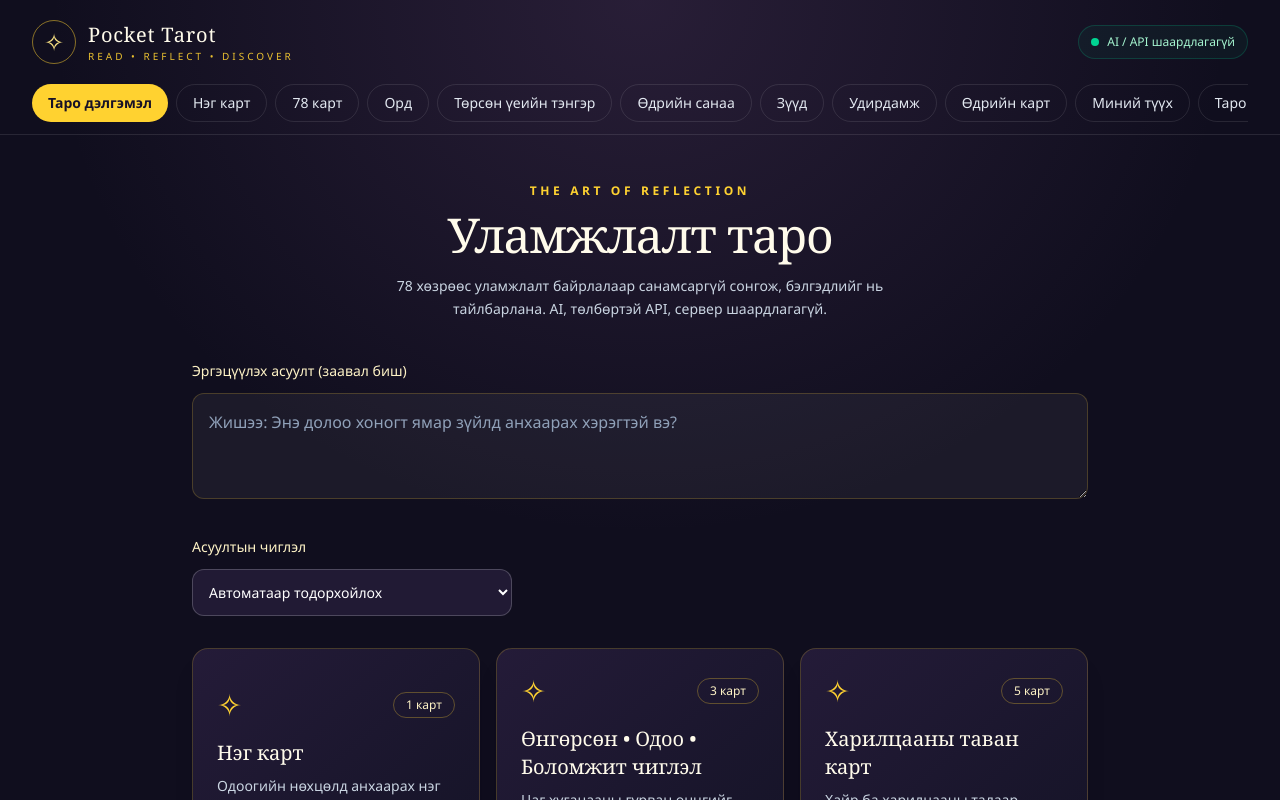
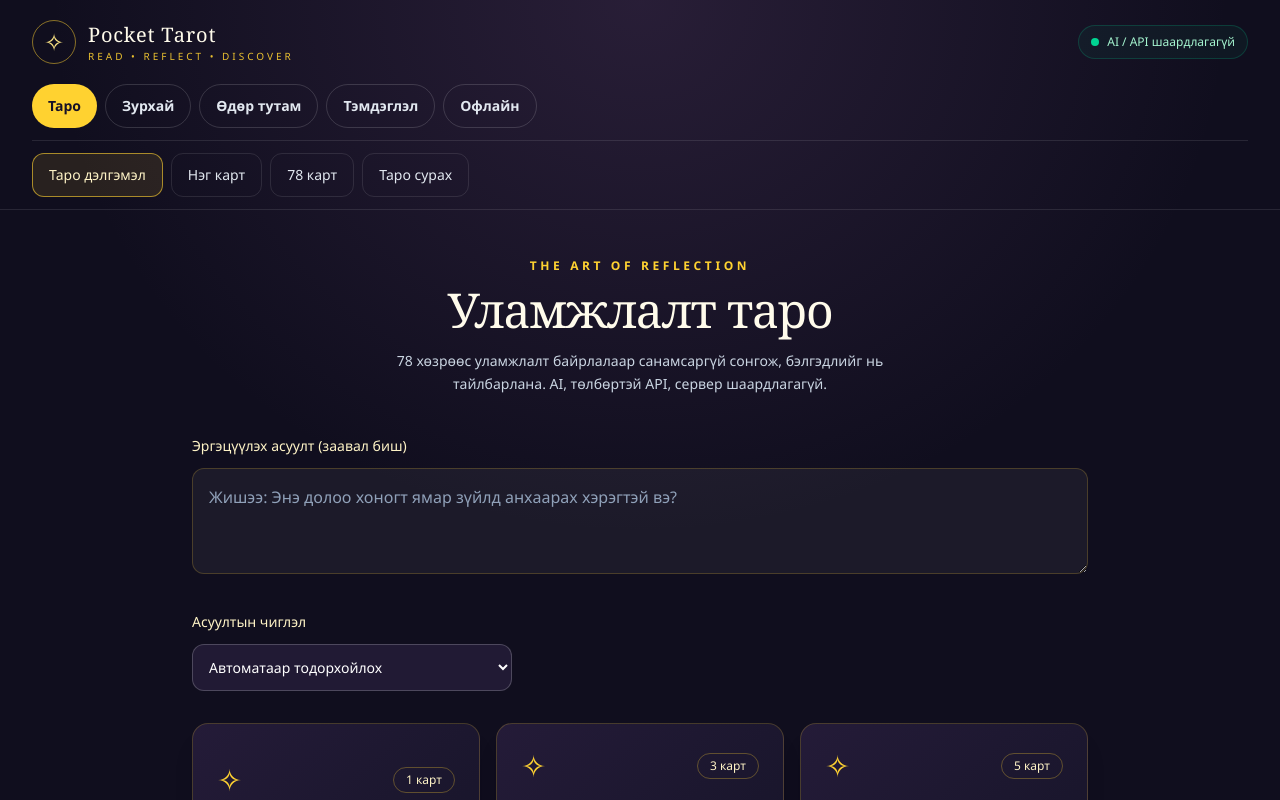
Before and after one commit to osohbayr1016/pocket-tarot, a Next.js app in the folder front-end/: page / in a window 1280 px wide. Shown: the top 800 px of the page. Built offline with nearby package versions, Linux system fonts and the light colour scheme.

Commit message:
feat(ux): add grouped section nav, deep links and browser history

```diff
--- a/front-end/src/app/page.tsx
+++ b/front-end/src/app/page.tsx
@@ -1,6 +1,6 @@
 "use client";
 
-import { useMemo, useState } from "react";
+import { useEffect, useMemo, useState } from "react";
 import dynamic from "next/dynamic";
 import { tarotCards, type TarotCard } from "./data/tarotCards";
 import { secureRandomInt } from "./lib/offlineEngine";
@@ -20,22 +20,7 @@ const NatalChartPage = dynamic(() => import("./components/NatalChartPage"), {
 });
 import CardDetailsDialog from "./components/CardDetailsDialog";
 import OfflineDeckManager from "./components/OfflineDeckManager";
-
-type Section = "reading" | "single" | "library" | "horoscope" | "daily" | "dream" | "guidance" | "history" | "daily-card" | "learn" | "natal" | "offline";
-const sections: {id: Section; label: string}[] = [
-  {id:"reading",label:"Таро дэлгэмэл"},
-  {id:"single",label:"Нэг карт"},
-  {id:"library",label:"78 карт"},
-  {id:"horoscope",label:"Орд"},
-  {id:"natal",label:"Төрсөн үеийн тэнгэр"},
-  {id:"daily",label:"Өдрийн санаа"},
-  {id:"dream",label:"Зүүд"},
-  {id:"guidance",label:"Удирдамж"},
-  {id:"daily-card",label:"Өдрийн карт"},
-  {id:"history",label:"Миний түүх"},
-  {id:"learn",label:"Таро сурах"},
-  {id:"offline",label:"Offline карт"},
-];
+import NavigationMenu, {isSection, type Section} from "./components/NavigationMenu";
 
 export default function Home() {
   const [section,setSection] = useState<Section>("reading");
@@ -44,6 +29,17 @@ export default function Home() {
   const [query,setQuery] = useState("");
   const [arcana,setArcana] = useState<"all"|"major"|"minor">("all");
   const [libraryCard,setLibraryCard] = useState<TarotCard|null>(null);
+  useEffect(()=>{
+    // Hydration-safe deep-link initialization; back/forward also restore sections.
+    const readUrl=()=>{
+      const candidate=new URLSearchParams(window.location.search).get("view");
+      setSection(isSection(candidate)?candidate:"reading");
+      setLibraryCard(null);
+    };
+    const frame=requestAnimationFrame(readUrl);
+    window.addEventListener("popstate",readUrl);
+    return()=>{cancelAnimationFrame(frame);window.removeEventListener("popstate",readUrl);};
+  },[]);
   const filtered = useMemo(()=>tarotCards.filter((card)=>(
     (arcana === "all" || card.arcana === arcana) &&
     (card.name + " " + card.englishName).toLocaleLowerCase().includes(query.trim().toLocaleLowerCase())
@@ -59,11 +55,18 @@ export default function Home() {
     }
   };
   const navigate = (next: Section) => {
+    const current=new URL(window.location.href);
+    if(current.searchParams.get("view")!==next){
+      current.searchParams.set("view",next);
+      window.history.pushState({view:next},"",current.pathname+current.search+current.hash);
+    }
     setSection(next);
+    setLibraryCard(null);
     setError("");
   };
   return (
     <div className="min-h-screen bg-[#100e1e] text-[#f6f1e9]">
+      <a href="#main-content" className="sr-only rounded-lg bg-amber-300 p-3 font-semibold text-[#171127] focus:not-sr-only focus:absolute focus:left-4 focus:top-4 focus:z-50">Үндсэн агуулга руу очих</a>
       <div aria-hidden="true" className="pointer-events-none absolute inset-x-0 top-0 h-[580px] bg-[radial-gradient(ellipse_at_50%_0%,rgba(110,75,126,0.26),transparent_65%)]" />
       <header className="relative z-10 border-b border-white/10">
         <div className="mx-auto flex max-w-7xl flex-wrap items-center justify-between gap-4 px-4 py-5 sm:px-8">
@@ -78,19 +81,9 @@ export default function Home() {
             AI / API шаардлагагүй
           </div>
         </div>
-        <nav aria-label="Үндсэн цэс" className="mx-auto max-w-7xl px-4 sm:px-8">
-          <div className="flex gap-2 overflow-x-auto pb-3">
-            {sections.map((item)=>(
-              <button type="button" key={item.id} aria-pressed={section===item.id} onClick={()=>navigate(item.id)}
-                className={"shrink-0 rounded-full px-4 py-2 text-sm transition-colors focus-visible:outline focus-visible:outline-2 focus-visible:outline-amber-200 " +
-                  (section===item.id ? "bg-amber-300 font-semibold text-[#171127]" : "border border-white/10 text-slate-200 hover:border-amber-300/50 hover:text-amber-200")}>
-                {item.label}
-              </button>
-            ))}
-          </div>
-        </nav>
+        <NavigationMenu section={section} onNavigate={navigate}/>
       </header>
-      <main className="relative z-10 mx-auto max-w-7xl px-3 py-12 sm:px-6">
+      <main id="main-content" tabIndex={-1} className="relative z-10 mx-auto max-w-7xl px-3 py-12 sm:px-6">
         {section==="reading" && <TraditionalTarotReading key="reading" onReset={()=>navigate("single")}/>}
         {section==="single" && (
           <section className="mx-auto max-w-4xl text-center">
```
